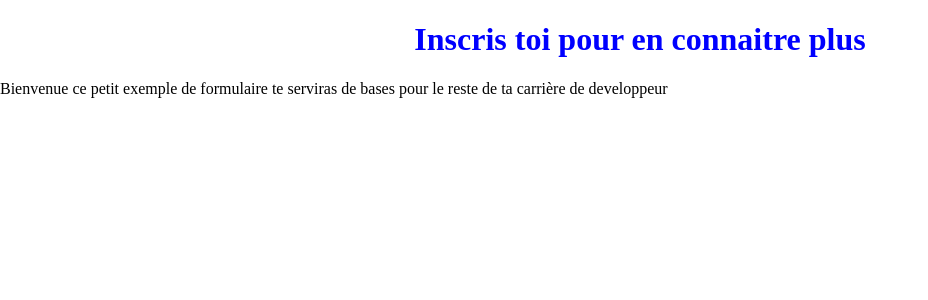
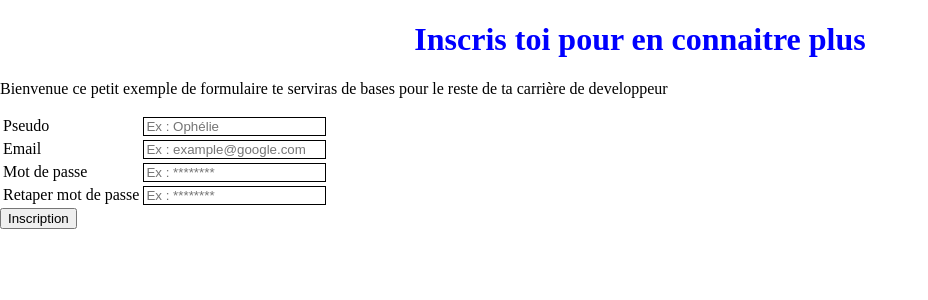
Before and after one commit to Ophelie22/Petit_form_d-incription, a PHP site: page / in a window 1280 px wide. Shown: the top 300 px of the page, without its empty margins (0-928 px from the left). Run offline with PHP 8.4, Linux system fonts and the light colour scheme.

Commit message:
mise en place de ns imputs ds le HTML

```diff
--- a/css/style.css
+++ b/css/style.css
@@ -9,3 +9,6 @@ h1{
 text-align: center;
 color: blue;
 }
+input{
+  border : 1px solid black
+}
--- a/index.php
+++ b/index.php
@@ -18,6 +18,29 @@
       <p>
   Bienvenue ce petit exemple de formulaire te serviras de bases pour le reste de ta carrière
   de developpeur </p>
+  <form method="POST" action ="index.php"></form>
+  <table>
+    <tr>
+      <td>Pseudo</td>
+						<td><input type="text" name="pseudo" placeholder="Ex : Ophélie" required></td>
+					</tr>
+					<tr>
+						<td>Email</td>
+						<td><input type="email" name="email" placeholder="Ex : example@google.com" required></td>
+					</tr>
+					<tr>
+						<td>Mot de passe</td>
+						<td><input type="password" name="password" placeholder="Ex : ********" required ></td>
+					</tr>
+					<tr>
+						<td>Retaper mot de passe</td>
+						<td><input type="password" name="password_confirm" placeholder="Ex : ********" required></td>
+					</tr>
+				</table>
+				<div id="button">
+					<button type='submit'>Inscription</button>
+    </tr>
+  </table>
 
 
 
```
